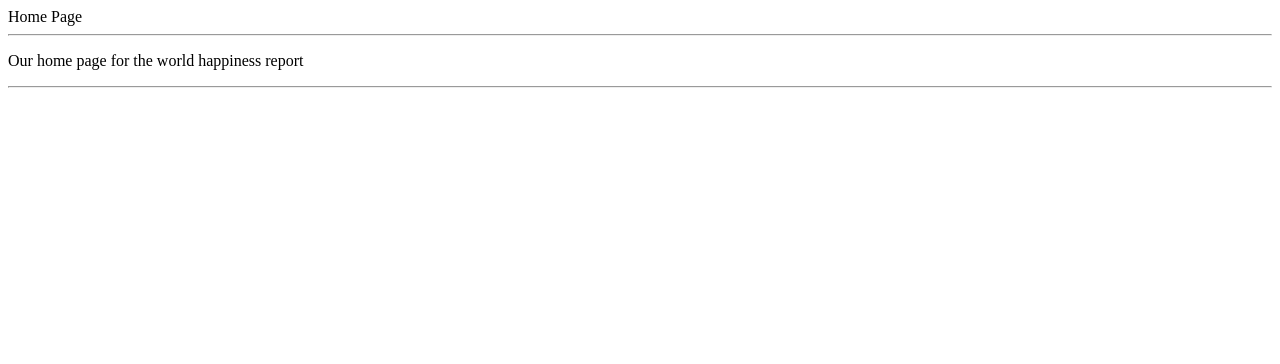
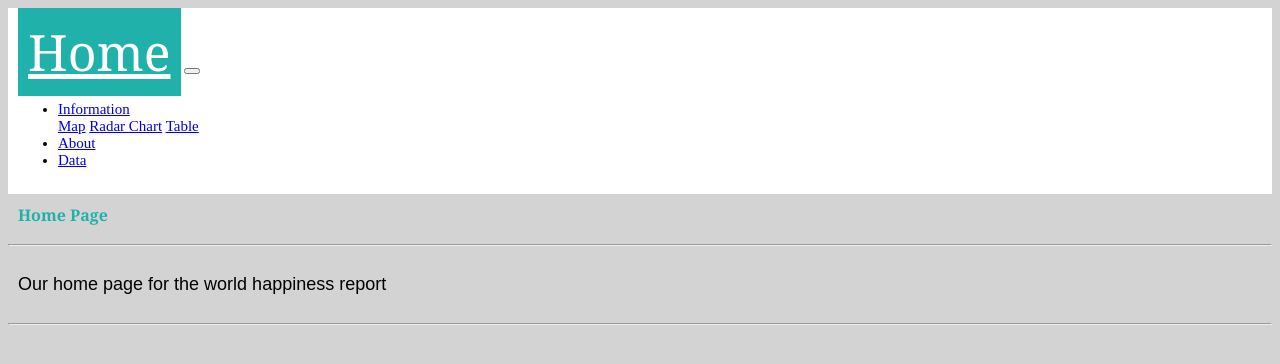
Before and after one commit to eddiexunyc/World_Happiness_Report_2020, a Flask app: template templates/home.html in a window 1280 px wide. Shown: the top 364 px of the page. Run offline with Flask 2, Linux system fonts and the light colour scheme; the template is opened without the code that fills it, so the values that code supplies are empty; parts of the project's set-up code (start-up, migrations or seed data) failed here and were passed over; some libraries are stand-ins or nearby versions.

Commit message:
updated home and css

```diff
--- a/import_csv.py
+++ b/import_csv.py
@@ -2,20 +2,29 @@ import os
 import pandas as pd
 import pymongo
 import json
+import glob
+os.chdir("r:\Users\eddie\Data Science Project\Project2_Team3\data")
 
-def import_content(filepath):
-    mng_client = pymongo.MongoClient('localhost', 27017)
-    mng_db = mng_client['project_1'] # Replace mongo db name
-    collection_name = '2019' # Replace mongo db collection name
-    db_cm = mng_db[collection_name]
-    cdir = os.path.dirname(__file__)
-    file_res = os.path.join(cdir, filepath)
+extension = "csv"
+all_files = [i for i in glob.glob('*.{}'.format(extension))]
+#combine all files in the list
+combined_csv = pd.concat([pd.read_csv(f) for f in all_filenames ])
+#export to csv
+combined_csv.to_csv( "combined_csv.csv", index=False, encoding='utf-8-sig')
 
-    data = pd.read_csv(file_res)
-    data_json = json.loads(data.to_json(orient='records'))
-    db_cm.remove()
-    db_cm.insert(data_json)
+# def import_content(filepath):
+#     mng_client = pymongo.MongoClient('localhost', 27017)
+#     mng_db = mng_client['project_1'] # Replace mongo db name
+#     collection_name = '2019' # Replace mongo db collection name
+#     db_cm = mng_db[collection_name]
+#     cdir = os.path.dirname(__file__)
+#     file_res = os.path.join(cdir, filepath)
 
-if __name__ == "__main__":
-  filepath = 'data/2019.csv'  # pass csv file path
-  import_content(filepath)
+#     data = pd.read_csv(file_res)
+#     data_json = json.loads(data.to_json(orient='records'))
+#     db_cm.remove()
+#     db_cm.insert(data_json)
+
+# if __name__ == "__main__":
+#   filepath = 'data/2019.csv'  # pass csv file path
+#   import_content(filepath)
--- a/main.py
+++ b/main.py
@@ -1,9 +1,13 @@
 import os
 from flask import Flask, render_template, json, current_app as app
+from flask_pymongo import PyMongo
+import import_csv
 
 app = Flask(__name__)
 
 data_list = {}
+app.config["MONGO_URI"] = "mongodb://localhost:27017/project_1"
+mongo = PyMongo(app)
 
 @app.route("/")
 @app.route("/home")
--- a/templates/home.html
+++ b/templates/home.html
@@ -11,19 +11,49 @@
   <script src="https://cdnjs.cloudflare.com/ajax/libs/popper.js/1.14.7/umd/popper.min.js" integrity="sha384-UO2eT0CpHqdSJQ6hJty5KVphtPhzWj9WO1clHTMGa3JDZwrnQq4sF86dIHNDz0W1" crossorigin="anonymous"></script>
   <script src="https://stackpath.bootstrapcdn.com/bootstrap/4.3.1/js/bootstrap.min.js" integrity="sha384-JjSmVgyd0p3pXB1rRibZUAYoIIy6OrQ6VrjIEaFf/nJGzIxFDsf4x0xIM+B07jRM" crossorigin="anonymous"></script>
 
+  <link rel="stylesheet" href="style.css">
 </head>
 
 <body>
+  <div class = "navigation">
+    <nav class="navbar navbar-expand-lg navbar-light bg-light">
+        <a class="navbar-brand" href="home.html">Home</a>
+        <button class="navbar-toggler" type="button" data-toggle="collapse" data-target="#navbarSupportedContent" aria-controls="navbarSupportedContent" aria-expanded="false" aria-label="Toggle navigation">
+          <span class="navbar-toggler-icon"></span>
+        </button>
+
+        <div class="collapse navbar-collapse" id="navbarSupportedContent">
+          <ul class="navbar-nav ml-auto">
+            <li class="nav-item dropdown">
+              <a class="nav-link dropdown-toggle" href="#" id="navbarDropdown" role="button" data-toggle="dropdown" aria-haspopup="true" aria-expanded="false">
+                Information
+              </a>
+              <div class="dropdown-menu dropdown-menu-right" aria-labelledby="navbarDropdown">
+                <a class="dropdown-item" href="humdity.html">Map</a>
+                <a class="dropdown-item" href="cloudiness.html">Radar Chart</a>
+                <a class="dropdown-item" href="windspeed.html">Table</a>
+              </div>
+            </li>
+            <li class = "nav-item">
+                <a class="dropdown-item" href="comparison.html">About</a>
+            </li>
+            <li class = "nav-item">
+                <a class="dropdown-item" href="data.html">Data</a>
+            </li>
+          </ul>
+        </div>
+      </nav>
+  </div>
   <div class = "container">
     <div class = "h1">Home Page</div>
     <hr>
     <p>Our home page for the world happiness report</p>
     <hr>
-    {% for x in data %}
+    <!-- {% for x in data %}
       <h1>{{x.country}}</h1>
       <p>Rank: {{x.rank}} Score: {{x.score}} GDP: {{x.gdp}} Social Support: {{x.social_support}}</p>
 
-    {% endfor %}
+    {% endfor %} -->
 
   </div>
 </body>
--- a/templates/style.css
+++ b/templates/style.css
@@ -0,0 +1,76 @@
+.navigation .navbar-brand{
+    font-family: Georgia, 'Times New Roman', Times, serif;
+    padding: 10px;
+    font-size: 50px;
+    background-color: lightseagreen;
+    color: white;
+}
+
+
+.navbar{
+    padding: 10px;
+    background-color: white;
+    font-size: 15px;
+}
+
+.h1{
+    font-size: 100;
+    font-family: Georgia, 'Times New Roman', Times, serif;
+    color: lightseagreen;
+    font-weight: bold;
+    padding: 10px;
+}
+
+p{
+    font-size: large;
+    font-family: Arial, Helvetica, sans-serif;
+    color: black;
+    padding: 10px;
+}
+
+img-thumbnail{
+    padding: 10px;
+    border: none;
+}
+
+.box{
+    background-color: white;
+    color: black;
+    padding: 10px;
+}
+
+body{
+    background-color: lightgray;
+}
+
+.row{
+    padding: 10px;
+}
+.table{
+    font-size: medium;
+    border-top-color: white;
+
+}
+
+@media(max-width:1000px){
+    .navbar {
+        padding: 10px;
+        max-height: none;
+        background-color: white !important;
+    }
+    .navbar-brand {
+        padding: 10px;
+        background-color: white;
+    }
+    .navbar-expand-lg {
+        background-color: lightseagreen !important;
+        padding: 10px;
+    }
+    .nav-item{
+        background-color: white;
+        padding: 10px;
+    }
+    button{
+        margin-right: 30px;
+      }
+}
```
